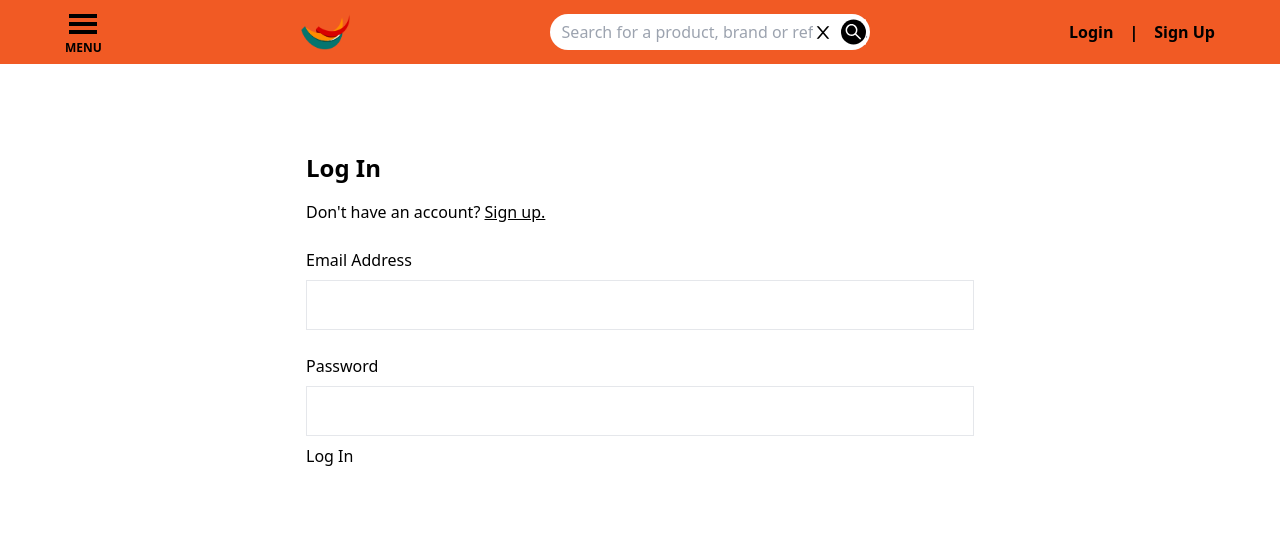
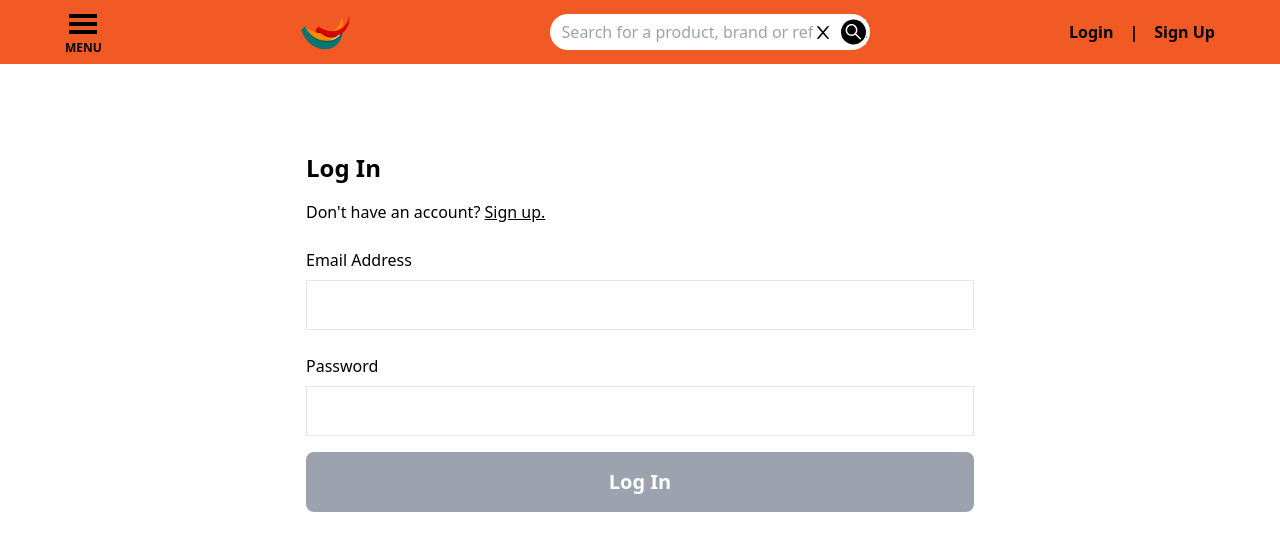
Before and after one commit to TiagoJacintoDev/ecommerce, a React (Create React App) app: page /login in a window 1280 px wide. Shown: the top 550 px of the page. Built offline with nearby package versions, Linux system fonts and the light colour scheme; no server answers.

Commit message:
Define New Style Classes

```diff
--- a/src/index.css
+++ b/src/index.css
@@ -8,10 +8,14 @@
   }
 }
 
-.search-bar-container {
-  @apply w-full xl:max-w-[1150px];
-}
-
 .search-link {
   @apply flex gap-2 items-center hover:bg-gray-100 hover:text-blue-700 hover:underline p-2;
 }
+
+.search-bar-menu {
+  @apply absolute top-full left-1/2 -translate-x-1/2 w-full xl:max-w-[1150px] p-5 z-10 bg-white rounded-b-xl border border-accent grid grid-flow-col auto-cols-fr gap-10;
+}
+
+.authentication-button {
+  @apply disabled:bg-gray-400 bg-accent w-full p-4 my-2 text-white rounded-lg font-semibold text-xl transition-colors duration-500;
+}
```
